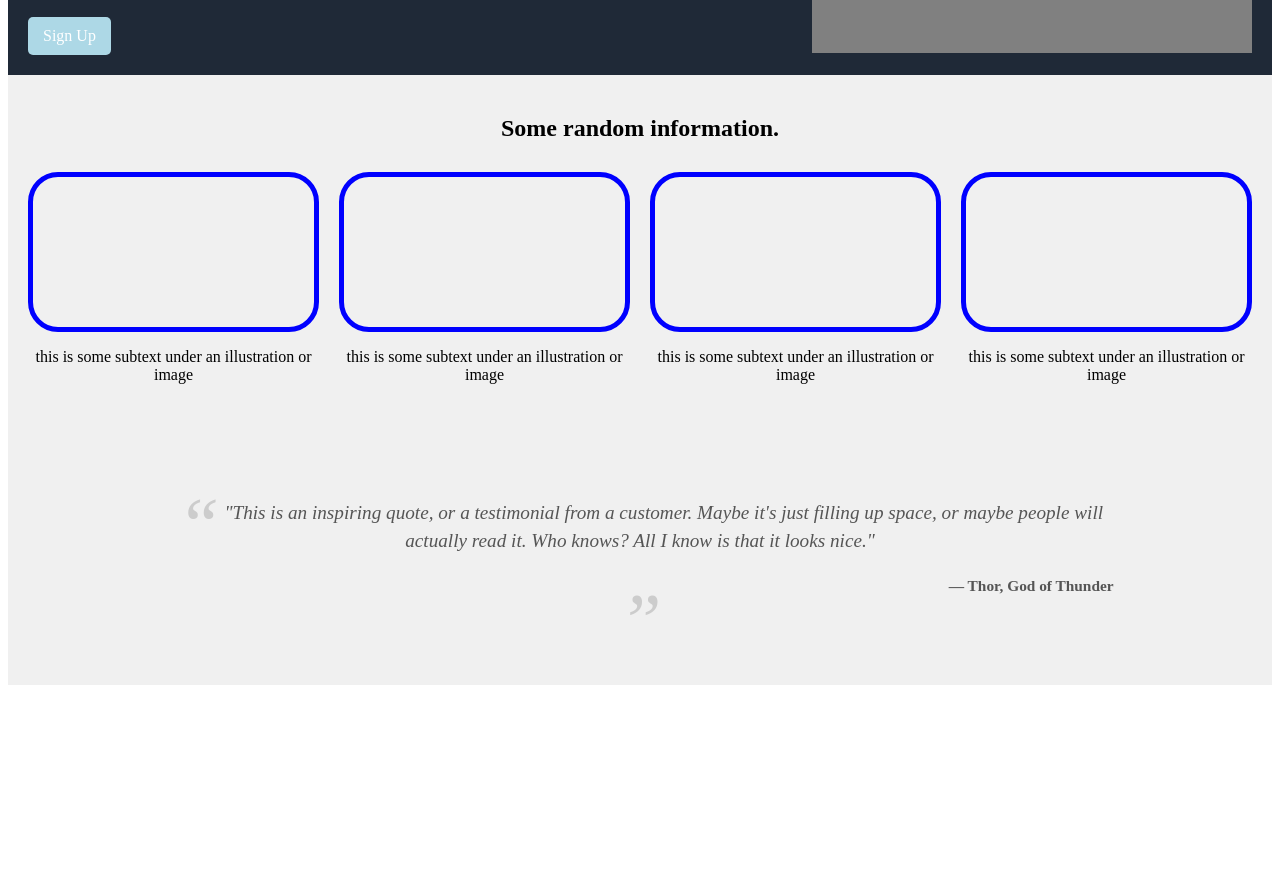
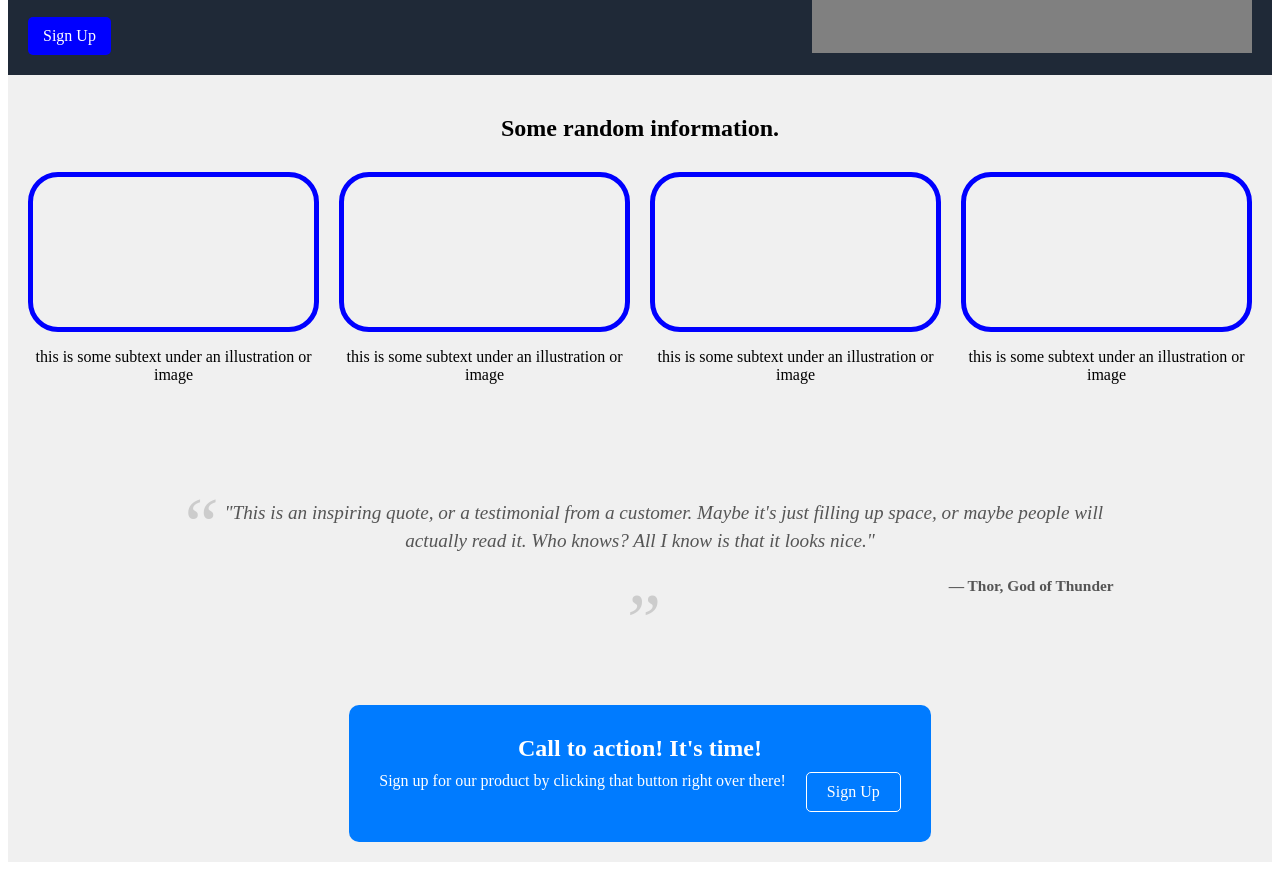
Before and after one commit to Andrewdcoding345/Landing_Page, a plain HTML site: page index.html in a window 1280 px wide. Shown: the part 165-1035 px from the top of the page. Before the commit the page ends 858 px from the top, so only its background shows below. Drawn offline with Linux system fonts and the light colour scheme.

Commit message:
.cta-section div

```diff
--- a/index.html
+++ b/index.html
@@ -64,6 +64,18 @@
     </blockquote>
 </div>
 
+<div class="cta-section">
+    <div class="cta-content">
+        <h2>Call to action! It's time!</h2>
+        <div class="cta-text-button">
+            <p>Sign up for our product by clicking that button right over there!</p>
+            <a href="#" class="cta-button">Sign Up</a>
+        </div>
+    </div>
+</div>
+
+
     <div class="footer"></div>
+
 </body>
 </html>
--- a/style.css
+++ b/style.css
@@ -59,6 +59,7 @@
     /* Stack title-container and button vertically */
     align-items: flex-start;
     /* Align to the start of text-container */
+    margin-right: 40px;
 }
 
 .title-container h1,
@@ -69,7 +70,7 @@
 
 .header-button {
     /* Style the button as needed, ensure it's a block-level element */
-    background-color: lightblue;
+    background-color: blue;
     color: white;
     text-decoration: none;
     padding: 10px 15px;
@@ -213,5 +214,73 @@ footer {
     font-style: normal;
      /* Overrides the italic style if necessary */
     font-weight: bold;
+}
 
+
+.cta-section {
+    background-color: #f0f0f0;
+    text-align: center;
+    padding: 20px;
 }
+
+.cta-content {
+    background-color: #007bff;
+    color: white;
+    padding: 30px;
+    border-radius: 10px;
+    /* Rounded corners */
+    display: inline-flex;
+    /* To center and allow flex content */
+    flex-direction: column;
+    /* Stack elements vertically */
+    align-items: center;
+    /* Center-align the flex items */
+    max-width: 600px;
+     /* Maximum width of the cta box */
+}
+
+.cta-content h2 {
+    margin-top: 0;
+    margin-bottom: 10px;
+}
+
+.cta-text-button {
+    display: flex;
+    align-items: center;
+    /* Align the text and button */
+    justify-content: center;
+    /* Center the items horizontally */
+}
+
+.cta-text-button p {
+    margin: 0;
+    margin-right: 20px;
+    /* Added space between the text and the button */
+}
+
+.cta-button {
+    background-color: #007bff;
+    /* Background color for the button */
+    color: white;
+    /* Text color for the button */
+    text-decoration: none;
+    padding: 10px 20px;
+    /* Padding inside the button */
+    border-radius: 5px;
+    /* Rounded corners for the button */
+    border: 1px solid white;
+    /* Adjust border as needed */
+    transition: background-color 0.3s;
+    /* Smooth background transition */
+}
+
+.cta-button:hover {
+    background-color: #0056b3;
+    /* Darker shade when hovered */
+    color: white;
+}
+
+
+.cta-text-button {
+    align-items: flex-start;
+}
```
